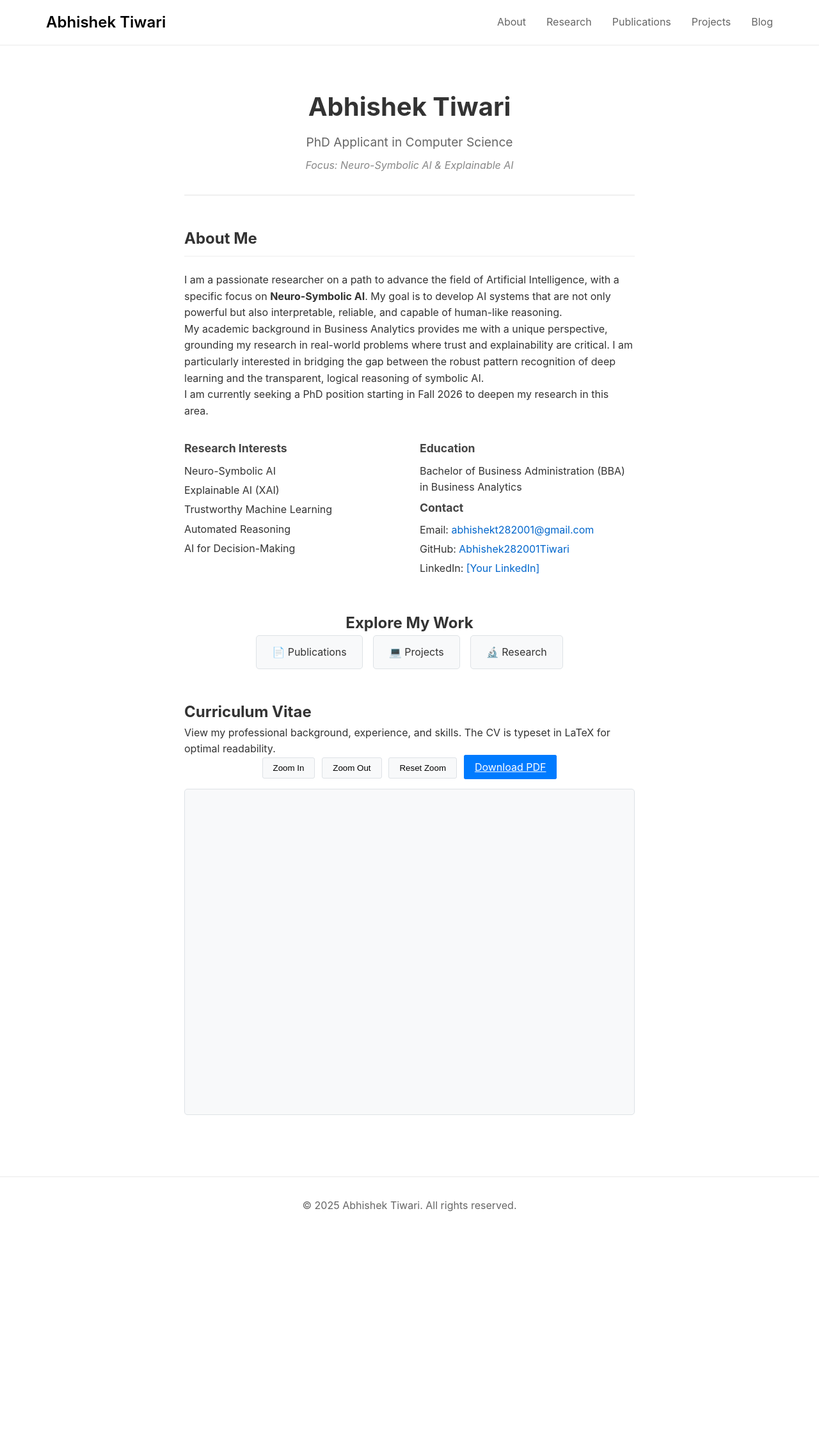
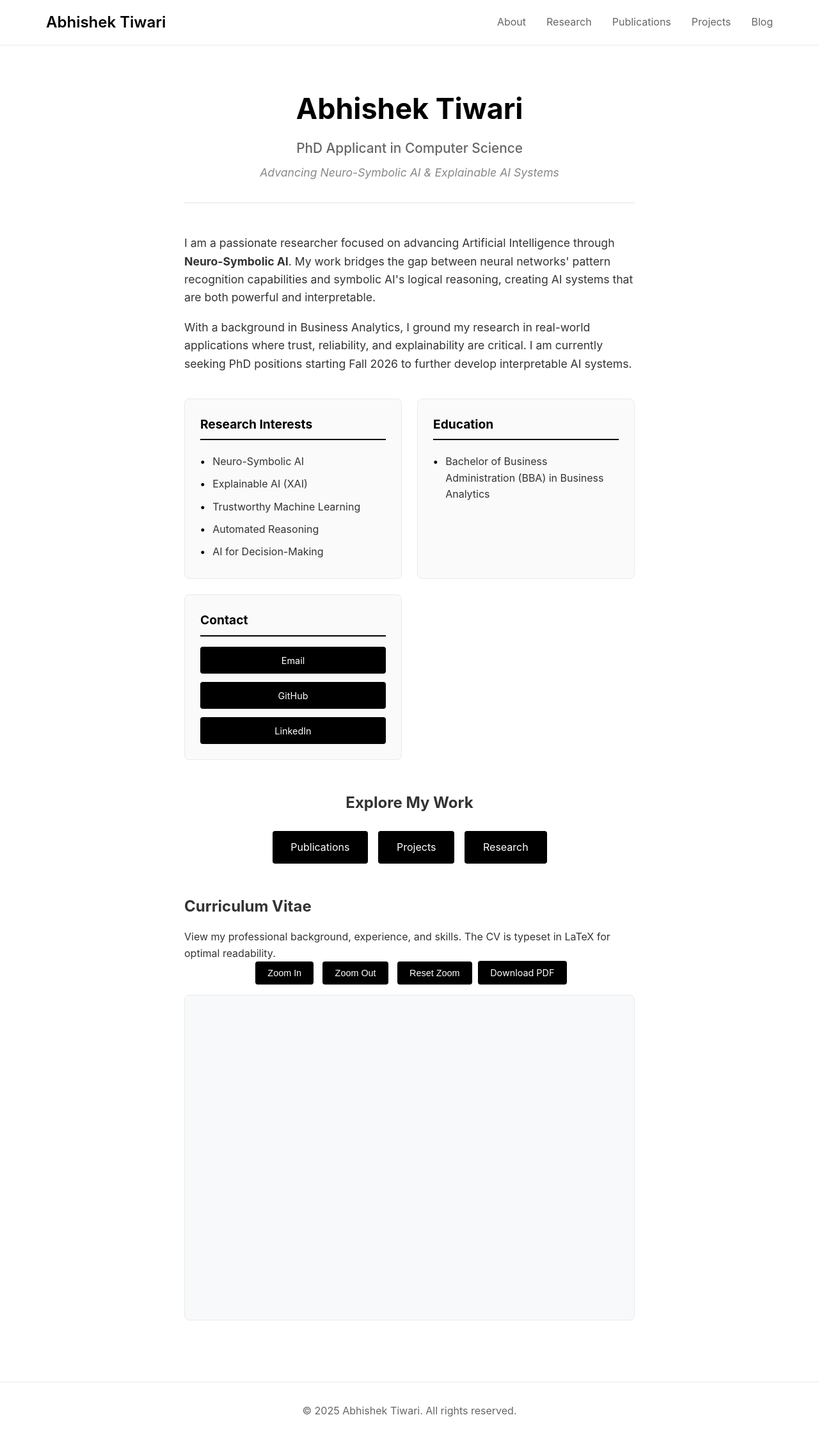
Before and after one commit to Abhishek282001Tiwari/Personal_Website, a Jekyll site: the page built from index.md, in a window 1280 px wide. Shown: the whole page at 64% size. Built offline with Jekyll 4.4.1, drawn with Linux system fonts in a browser that asks for light colours; before the commit the page ends 1929 px from its top, so only the background shows below that; some of the changed lines change nothing that is shown.

Commit message:
Complete website redesign with professional academic styling

```diff
--- a/index.md
+++ b/index.md
@@ -3,25 +3,25 @@ layout: default
 title: Abhishek Tiwari
 ---
 
-<div class="simple-container">
+<div class="landing-container">
     <!-- Header Section -->
-    <header class="simple-header">
+    <header class="landing-header">
         <h1>Abhishek Tiwari</h1>
         <p class="header-subtitle">PhD Applicant in Computer Science</p>
-        <p class="header-focus">Focus: Neuro-Symbolic AI & Explainable AI</p>
+        <p class="header-focus">Advancing Neuro-Symbolic AI & Explainable AI Systems</p>
     </header>
 
     <!-- About Me Section -->
     <section class="about-section">
-        <h2>About Me</h2>
-        <p>I am a passionate researcher on a path to advance the field of Artificial Intelligence, with a specific focus on <strong>Neuro-Symbolic AI</strong>. My goal is to develop AI systems that are not only powerful but also interpretable, reliable, and capable of human-like reasoning.</p>
+        <div class="about-content">
+            <p>I am a passionate researcher focused on advancing Artificial Intelligence through <strong>Neuro-Symbolic AI</strong>. My work bridges the gap between neural networks' pattern recognition capabilities and symbolic AI's logical reasoning, creating AI systems that are both powerful and interpretable.</p>
 
-        <p>My academic background in Business Analytics provides me with a unique perspective, grounding my research in real-world problems where trust and explainability are critical. I am particularly interested in bridging the gap between the robust pattern recognition of deep learning and the transparent, logical reasoning of symbolic AI.</p>
+            <p>With a background in Business Analytics, I ground my research in real-world applications where trust, reliability, and explainability are critical. I am currently seeking PhD positions starting Fall 2026 to further develop interpretable AI systems.</p>
+        </div>
 
-        <p>I am currently seeking a PhD position starting in Fall 2026 to deepen my research in this area.</p>
-
-        <div class="details-grid">
-            <div class="detail-column">
+        <!-- Info Cards -->
+        <div class="info-cards">
+            <div class="info-card">
                 <h3>Research Interests</h3>
                 <ul>
                     <li>Neuro-Symbolic AI</li>
@@ -32,43 +32,45 @@ title: Abhishek Tiwari
                 </ul>
             </div>
 
-            <div class="detail-column">
+            <div class="info-card">
                 <h3>Education</h3>
                 <ul>
                     <li>Bachelor of Business Administration (BBA) in Business Analytics</li>
                 </ul>
+            </div>
 
+            <div class="info-card">
                 <h3>Contact</h3>
-                <ul class="contact-list">
-                    <li>Email: <a href="mailto:abhishekt282001@gmail.com">abhishekt282001@gmail.com</a></li>
-                    <li>GitHub: <a href="https://github.com/Abhishek282001Tiwari" target="_blank">Abhishek282001Tiwari</a></li>
-                    <li>LinkedIn: <a href="[Your LinkedIn URL]" target="_blank">[Your LinkedIn]</a></li>
-                </ul>
+                <div class="contact-links">
+                    <a href="mailto:abhishekt282001@gmail.com" class="contact-link">Email</a>
+                    <a href="https://github.com/Abhishek282001Tiwari" target="_blank" class="contact-link">GitHub</a>
+                    <a href="[Your LinkedIn URL]" target="_blank" class="contact-link">LinkedIn</a>
+                </div>
             </div>
         </div>
     </section>
 
-    <!-- Quick Links -->
-    <section class="links-section">
+    <!-- Quick Navigation -->
+    <section class="nav-section">
         <h2>Explore My Work</h2>
-        <div class="link-buttons">
-            <a href="/Personal_Website/publications" class="link-btn">📄 Publications</a>
-            <a href="/Personal_Website/projects" class="link-btn">💻 Projects</a>
-            <a href="/Personal_Website/research" class="link-btn">🔬 Research</a>
+        <div class="nav-buttons">
+            <a href="/Personal_Website/publications" class="nav-btn">Publications</a>
+            <a href="/Personal_Website/projects" class="nav-btn">Projects</a>
+            <a href="/Personal_Website/research" class="nav-btn">Research</a>
         </div>
     </section>
 
-    <!-- CV Section (Keep exactly as you have it) -->
+    <!-- CV Section -->
     <section class="cv-section">
         <h2>Curriculum Vitae</h2>
         <p>View my professional background, experience, and skills. The CV is typeset in LaTeX for optimal readability.</p>
 
         <div class="cv-preview">
             <div class="cv-controls">
-                <button onclick="zoomInCV()" class="cv-btn">Zoom In</button>
-                <button onclick="zoomOutCV()" class="cv-btn">Zoom Out</button>
-                <button onclick="resetZoomCV()" class="cv-btn">Reset Zoom</button>
-                <a href="https://abhishek282001tiwari.github.io/Personal_Website/assets/cv/cv.pdf" download class="cv-btn download-btn">Download PDF</a>
+                <button onclick="zoomInCV()" class="cv-control-btn">Zoom In</button>
+                <button onclick="zoomOutCV()" class="cv-control-btn">Zoom Out</button>
+                <button onclick="resetZoomCV()" class="cv-control-btn">Reset Zoom</button>
+                <a href="https://abhishek282001tiwari.github.io/Personal_Website/assets/cv/cv.pdf" download class="cv-download-btn">Download PDF</a>
             </div>
 
             <div class="pdf-viewer">
@@ -86,34 +88,36 @@ title: Abhishek Tiwari
 </div>
 
 <style>
-.simple-container {
-    max-width: 800px;
+.landing-container {
+    max-width: 900px;
     margin: 0 auto;
     padding: 2rem 1rem;
     line-height: 1.6;
 }
 
-.simple-header {
+.landing-header {
     text-align: center;
     margin-bottom: 3rem;
+    padding-bottom: 2rem;
     border-bottom: 2px solid #f0f0f0;
-    padding-bottom: 2rem;
 }
 
-.simple-header h1 {
-    font-size: 2.5rem;
+.landing-header h1 {
+    font-size: 2.8rem;
     margin-bottom: 0.5rem;
-    color: #333;
+    color: #000;
+    font-weight: 700;
 }
 
 .header-subtitle {
-    font-size: 1.2rem;
+    font-size: 1.3rem;
     color: #666;
     margin-bottom: 0.5rem;
+    font-weight: 500;
 }
 
 .header-focus {
-    font-size: 1rem;
+    font-size: 1.1rem;
     color: #888;
     font-style: italic;
 }
@@ -122,82 +126,127 @@ title: Abhishek Tiwari
     margin-bottom: 3rem;
 }
 
-.about-section h2 {
-    color: #333;
-    border-bottom: 1px solid #eee;
-    padding-bottom: 0.5rem;
-    margin-bottom: 1.5rem;
+.about-content {
+    margin-bottom: 2.5rem;
 }
 
-.details-grid {
+.about-content p {
+    font-size: 1.1rem;
+    margin-bottom: 1.2rem;
+    color: #333;
+}
+
+.info-cards {
     display: grid;
-    grid-template-columns: 1fr 1fr;
-    gap: 2rem;
+    grid-template-columns: repeat(auto-fit, minmax(280px, 1fr));
+    gap: 1.5rem;
     margin-top: 2rem;
 }
 
-@media (max-width: 768px) {
-    .details-grid {
-        grid-template-columns: 1fr;
-    }
+.info-card {
+    border: 1px solid #eaeaea;
+    border-radius: 8px;
+    padding: 1.5rem;
+    background: #fafafa;
+    transition: transform 0.2s, box-shadow 0.2s;
 }
 
-.detail-column h3 {
-    color: #444;
-    margin-bottom: 0.5rem;
-    font-size: 1.1rem;
+.info-card:hover {
+    transform: translateY(-2px);
+    box-shadow: 0 4px 12px rgba(0,0,0,0.1);
 }
 
-.detail-column ul {
+.info-card h3 {
+    color: #000;
+    margin-bottom: 1rem;
+    font-size: 1.2rem;
+    border-bottom: 2px solid #000;
+    padding-bottom: 0.5rem;
+}
+
+.info-card ul {
     list-style: none;
     padding-left: 0;
 }
 
-.detail-column li {
-    margin-bottom: 0.3rem;
-    padding-left: 0;
+.info-card li {
+    padding: 0.3rem 0;
+    position: relative;
+    padding-left: 1.2rem;
+    color: #333;
 }
 
-.contact-list a {
-    color: #0066cc;
-    text-decoration: none;
+.info-card li:before {
+    content: "•";
+    position: absolute;
+    left: 0;
+    color: #000;
+    font-weight: bold;
 }
 
-.contact-list a:hover {
-    text-decoration: underline;
+.contact-links {
+    display: flex;
+    flex-direction: column;
+    gap: 0.8rem;
 }
 
-.links-section {
+.contact-link {
+    display: inline-block;
+    padding: 0.6rem 1rem;
+    background: #000;
+    color: white;
+    text-decoration: none;
+    border-radius: 4px;
+    font-size: 0.9rem;
+    text-align: center;
+    transition: background 0.2s;
+}
+
+.contact-link:hover {
+    background: #333;
+}
+
+.nav-section {
     margin-bottom: 3rem;
     text-align: center;
 }
 
-.link-buttons {
+.nav-section h2 {
+    color: #333;
+    margin-bottom: 1.5rem;
+    font-size: 1.5rem;
+}
+
+.nav-buttons {
     display: flex;
     gap: 1rem;
     justify-content: center;
     flex-wrap: wrap;
 }
 
-.link-btn {
-    padding: 0.8rem 1.5rem;
-    background-color: #f8f9fa;
-    border: 1px solid #dee2e6;
-    border-radius: 5px;
+.nav-btn {
+    padding: 0.8rem 1.8rem;
+    background: #000;
+    color: white;
     text-decoration: none;
-    color: #333;
-    transition: all 0.2s ease;
+    border-radius: 4px;
+    font-size: 1rem;
+    transition: background 0.2s, transform 0.2s;
 }
 
-.link-btn:hover {
-    background-color: #e9ecef;
-    border-color: #adb5bd;
-    transform: translateY(-1px);
+.nav-btn:hover {
+    background: #333;
+    transform: translateY(-2px);
 }
 
-/* Keep your existing CV section styles */
+/* CV Section */
 .cv-section {
     margin-bottom: 2rem;
+}
+
+.cv-section h2 {
+    color: #333;
+    margin-bottom: 1rem;
 }
 
 .cv-controls {
@@ -205,41 +254,75 @@ title: Abhishek Tiwari
     text-align: center;
 }
 
-.cv-btn {
-    padding: 0.5rem 1rem;
-    margin: 0 0.2rem;
-    background-color: #f8f9fa;
-    border: 1px solid #dee2e6;
-    border-radius: 3px;
+.cv-control-btn {
+    padding: 0.6rem 1.2rem;
+    margin: 0 0.3rem;
+    background: #000;
+    color: white;
+    border: none;
+    border-radius: 4px;
     cursor: pointer;
-    transition: background-color 0.2s;
+    font-size: 0.9rem;
+    transition: background 0.2s;
 }
 
-.cv-btn:hover {
-    background-color: #e9ecef;
+.cv-control-btn:hover {
+    background: #333;
 }
 
-.download-btn {
-    background-color: #007bff;
+.cv-download-btn {
+    padding: 0.6rem 1.2rem;
+    background: #000;
     color: white;
-    border-color: #007bff;
+    text-decoration: none;
+    border-radius: 4px;
+    font-size: 0.9rem;
+    transition: background 0.2s;
 }
 
-.download-btn:hover {
-    background-color: #0056b3;
-    border-color: #0056b3;
+.cv-download-btn:hover {
+    background: #333;
 }
 
 .pdf-viewer {
-    border: 1px solid #dee2e6;
-    border-radius: 5px;
+    border: 1px solid #eaeaea;
+    border-radius: 8px;
     overflow: hidden;
     background-color: #f8f9fa;
+}
+
+@media (max-width: 768px) {
+    .landing-header h1 {
+        font-size: 2.2rem;
+    }
+
+    .info-cards {
+        grid-template-columns: 1fr;
+    }
+
+    .nav-buttons {
+        flex-direction: column;
+        align-items: center;
+    }
+
+    .nav-btn {
+        width: 200px;
+    }
+
+    .cv-controls {
+        display: flex;
+        flex-wrap: wrap;
+        gap: 0.5rem;
+        justify-content: center;
+    }
+
+    .cv-control-btn, .cv-download-btn {
+        margin: 0.2rem;
+    }
 }
 </style>
 
 <script>
-// Your existing CV zoom functions
 let currentZoomCV = 1;
 const zoomStepCV = 0.1;
 const minZoomCV = 0.5;
```
Also changed, not shown: 1 other file.
